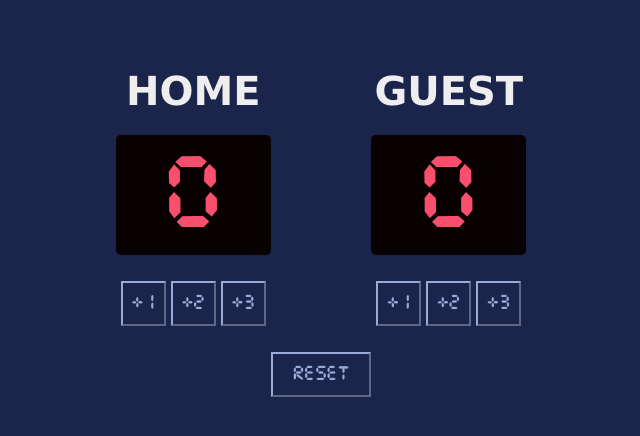
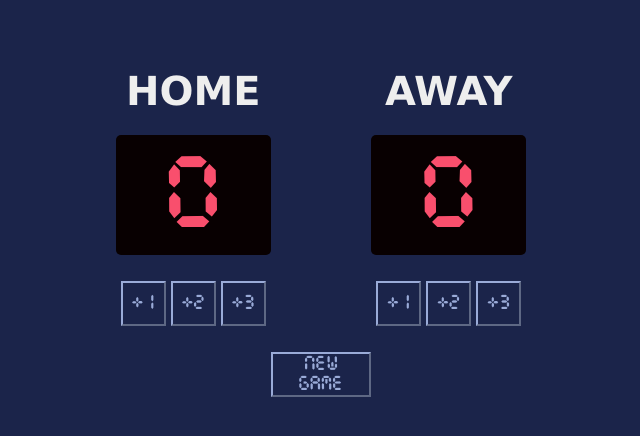
Before and after one commit to Oxfy/basketball-score, a plain HTML site: page index.html in a window 1280 px wide. Shown: the whole page, without its empty margins (319-959 px from the left). Drawn offline with Linux system fonts and the light colour scheme.

Commit message:
Change "GUEST" to "AWAY" and "Reset" to "New Game"

```diff
--- a/index.html
+++ b/index.html
@@ -16,7 +16,7 @@
                 <button onclick="home_3_point()">+3</button>
             </div>
             <div class="score" id="score_right">
-                <h3>GUEST</h3>
+                <h3>AWAY</h3>
                 <div class="score_display">
                     <p class="score_number" id="guest_score">0</p>
                 </div>
@@ -26,7 +26,7 @@
             </div>
         </div>
         <div id="reset_box">
-            <button id="reset" onclick="reset()">Reset</button>
+            <button id="reset" onclick="reset()">NEW GAME</button>
         </div>
         <script src="index.js"></script>
     </body>
```
